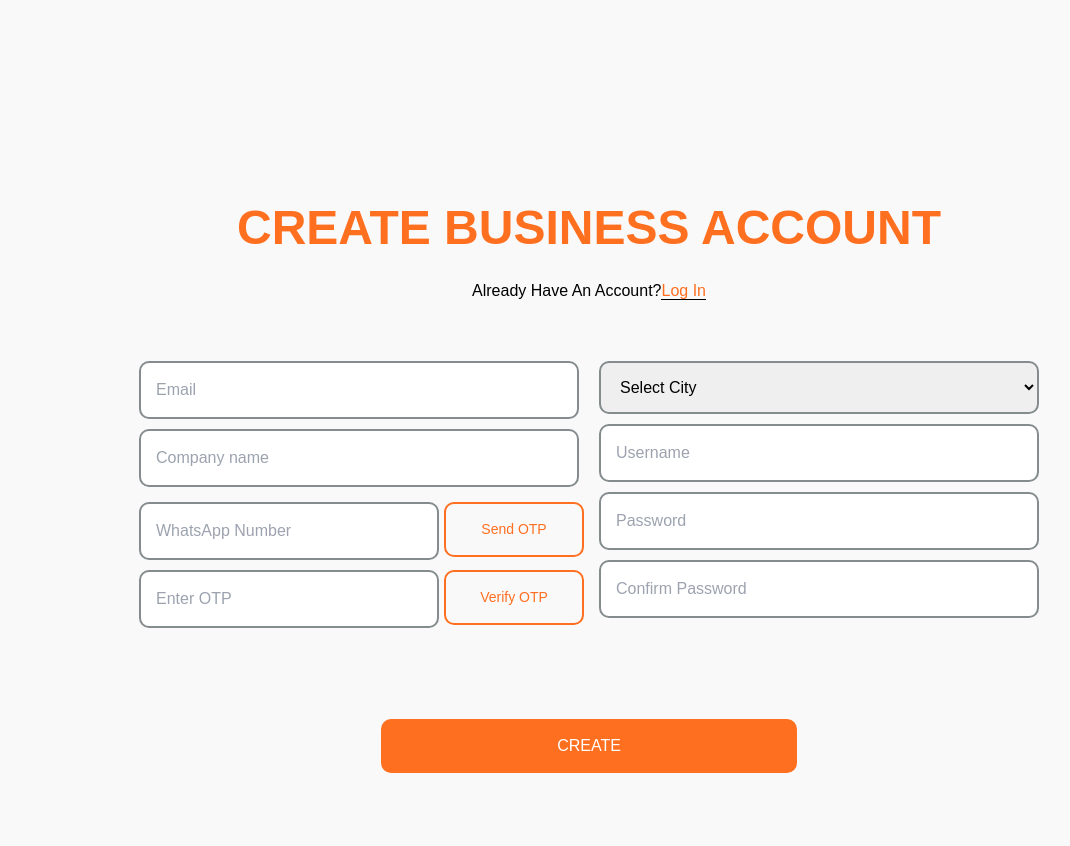
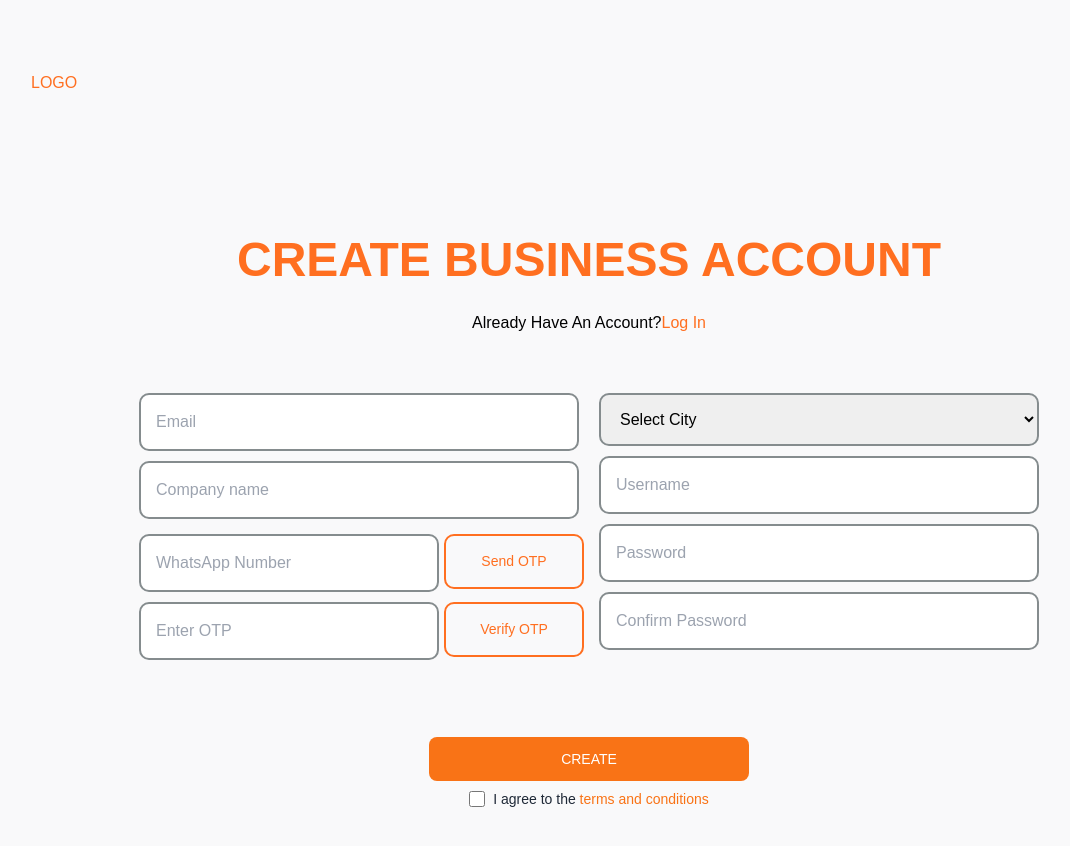
Before and after one commit to xs2hamzashah/7cosmic_frontend, a React (Create React App) app: page /sign-up in a window 1280 px wide. Shown: the top 846 px of the page, without its empty margins (51-1121 px from the left). Built offline with nearby package versions, Linux system fonts and the light colour scheme; what react-toast-notifications would draw is missing.

Commit message:
profile is fixed in dorpdown in navbar, t and c added in the sign up, navbar added in the login and sign up

```diff
--- a/src/CSS/Login.css
+++ b/src/CSS/Login.css
@@ -24,7 +24,7 @@
   text-align: center;
 }
 
-a {
+.login-form a {
   text-transform: capitalize;
   border-bottom: 1px solid #000;
   text-decoration: none;
--- a/src/CSS/Navbar.css
+++ b/src/CSS/Navbar.css
@@ -72,7 +72,7 @@ nav {
   background-color: #ff6f20;
   width: 45px;
   height: 45px;
-  padding:2px;
+  padding: 2px;
   border-radius: 50%;
   border: 2px solid #fff;
   color: #fff;
@@ -157,10 +157,8 @@ nav {
   color: #333;
   transition: background-color 0.2s ease;
 }
-
 /* Non-clickable items (name and email) */
-.dropdown-item:first-child,
-.dropdown-item:nth-child(2) {
+.dropdown-item:nth-child(3) {
   background-color: #f8f8f8;
   color: #666;
   cursor: default;
@@ -169,17 +167,16 @@ nav {
   font-weight: 500;
 }
 
-.dropdown-item:first-child:hover,
-.dropdown-item:nth-child(2):hover {
+.dropdown-item:nth-child(3):hover {
   background-color: #f8f8f8;
 }
 
 /* Clickable items */
-.dropdown-item:not(:first-child):not(:nth-child(2)) {
+.dropdown-item:not(:nth-child(3)) {
   cursor: pointer;
 }
 
-.dropdown-item:not(:first-child):not(:nth-child(2)):hover {
+.dropdown-item:not(:nth-child(3)):hover {
   background-color: #f1f1f1;
   color: #ff6f20;
 }
--- a/src/CSS/SignUp.css
+++ b/src/CSS/SignUp.css
@@ -101,45 +101,12 @@ input:focus {
   margin-top: 5px;
 }
 
-.otp-timer {
-  width: 100%;
-  max-width: 520px;
-  margin: 5.4rem auto;
-  display: flex; /* Use flexbox layout */
-  flex-direction: column; /* Stack items vertically */
-  align-items: center; /* Center items horizontally */
-  justify-content: center; /* Center items vertically */
+.terms-section .error-message {
+  font-size: 1.2vh;
+  color: red;
+  margin-top: 0.5vh;
 }
 
-.otp-timer .timer {
-  margin-bottom: 20px; /* Add space between timer and button */
-}
-
-.otp-timer p {
-  display: inline;
-  font-size: 14px;
-  margin-right: 30px;
-  margin-left: 10px;
-}
-
-.otp-timer a {
-  margin-left: 100px;
-  color: #ff6f20;
-  text-decoration: none;
-}
-
-.otp-timer button {
-  width: 80%; /* Center and make button responsive */
-  border-radius: 10px;
-  background-color: #ff6f20;
-  color: #fff;
-  font-size: 16px;
-  font-weight: 500;
-  text-transform: uppercase;
-  padding: 15px;
-  border: none;
-  text-align: center; /* Center text inside the button */
-}
 .error-message {
   color: red;
   font-size: 11px;
--- a/src/Components/Navbar.js
+++ b/src/Components/Navbar.js
@@ -86,7 +86,11 @@ export default function Navbar({
         </>
       )}
 
-      {!location.pathname.startsWith("/product-detail") && (
+      {!(
+        location.pathname.startsWith("/product-detail") ||
+        location.pathname === "/login" ||
+        location.pathname === "/sign-up"
+      ) && (
         <div className="icon-section">
           {!isLoggedIn ? (
             <p
@@ -113,20 +117,20 @@ export default function Navbar({
               )}
               {isDropdownVisible && (
                 <div className="dropdown-menu">
+                  <p
+                    className="dropdown-item"
+                    onClick={() => {
+                      navigate("/profile");
+                      setIsDropdownVisible(false);
+                    }}
+                    style={{ cursor: "pointer", fontSize: "16px" }}
+                  >
+                    <IonIcon icon={personOutline} /> {companyName}
+                  </p>
                   <div
                     className="dropdown-header"
                     style={{ display: "flex", alignItems: "center" }}
                   >
-                    <p
-                      className="dropdown-item-text"
-                      style={{
-                        fontSize: "20px",
-                        marginRight: "auto",
-                        margin: "20px",
-                      }}
-                    >
-                      {companyName}
-                    </p>
                     <button
                       className="close-button"
                       onClick={() => setIsDropdownVisible(false)}
@@ -144,16 +148,7 @@ export default function Navbar({
                   <p className="dropdown-item" style={{ fontSize: "16px" }}>
                     {sellerEmail}
                   </p>
-                  <p
-                    className="dropdown-item"
-                    onClick={() => {
-                      navigate("/profile");
-                      setIsDropdownVisible(false);
-                    }}
-                    style={{ cursor: "pointer", fontSize: "16px" }}
-                  >
-                    <IonIcon icon={personOutline} /> Profile
-                  </p>
+
                   {location.pathname !== "/seller-analytics" && (
                     <p
                       className="dropdown-item"
--- a/src/Pages/Login.js
+++ b/src/Pages/Login.js
@@ -4,6 +4,7 @@ import { useNavigate } from "react-router-dom";
 import { ProfileContext } from "../context/ProfileContext"; // Import ProfileContex
 import API_BASE_URL from "../config";
 import "../CSS/Login.css";
+import Navbar from "../Components/Navbar";
 
 // Create Axios Instance
 const api = axios.create({
@@ -86,7 +87,9 @@ function Login() {
   };
 
   return (
-    <section id="body" className="login-container">
+    <section id="body">
+      <Navbar />
+      <div className="login-container">
         <div className="login-form">
           <h2>Business Login</h2>
           <p>
@@ -134,6 +137,7 @@ function Login() {
           {error && <p className="login-error">{error}</p>}
           {forgotMessage && <p className="forgot-message">{forgotMessage}</p>}
         </div>
+      </div>
     </section>
   );
 }
--- a/src/Pages/Signup.js
+++ b/src/Pages/Signup.js
@@ -1,8 +1,9 @@
 import React, { useState } from "react";
-import { useNavigate } from "react-router-dom";
+import { NavLink, useNavigate } from "react-router-dom";
 import "../CSS/SignUp.css";
 import API_BASE_URL from "../config";
 import CompanyNameInput from "../Components/CompanyNameInput";
+import Navbar from "../Components/Navbar";
 
 function SignupForm() {
   const [formData, setFormData] = useState({
@@ -23,6 +24,7 @@ function SignupForm() {
   const [errorMessage, setErrorMessage] = useState("");
   const [isOtpButtonDisabled, setIsOtpButtonDisabled] = useState(false);
   const [loading, setLoading] = useState(false); // Loading state
+  const [termsAccepted, setTermsAccepted] = useState(false);
   const navigate = useNavigate();
 
   const handleChange = (e) => {
@@ -33,9 +35,21 @@ function SignupForm() {
     });
   };
 
+  const handleCheckboxChange = (e) => {
+    setTermsAccepted(e.target.checked);
+  };
+
   const handleSendOtp = async () => {
     if (!formData.phoneNumber) {
       alert("Please enter your phone number.");
+      return;
+    }
+
+    // Regular expression for validating phone numbers (basic validation for digits and length)
+    const phoneRegex = /^[0-9]{10}$/; // Assuming a 10-digit phone number format
+
+    if (!phoneRegex.test(formData.phoneNumber)) {
+      alert("Please enter a valid phone number. It should contain 10 digits.");
       return;
     }
 
@@ -142,6 +156,10 @@ function SignupForm() {
       newErrors.otp = "Please verify OTP before signing up.";
     }
 
+    if (!termsAccepted) {
+      newErrors.terms = "You must accept the terms and conditions to proceed.";
+    }
+
     return newErrors;
   };
 
@@ -219,7 +237,9 @@ function SignupForm() {
   };
 
   return (
-    <section className="signup-section">
+    <section>
+      <Navbar />
+      <div className="signup-section">
         <h1>Create Business Account</h1>
         <p>
           Already have an account?
@@ -302,7 +322,9 @@ function SignupForm() {
                 <option value="Karachi">Karachi</option>
                 <option value="Lahore">Lahore</option>
               </select>
-            {errors.city && <div className="error-message">{errors.city}</div>}
+              {errors.city && (
+                <div className="error-message">{errors.city}</div>
+              )}
               <input
                 type="text"
                 placeholder="Username"
@@ -336,46 +358,73 @@ function SignupForm() {
             </div>
           </div>
 
-        <div className="otp-timer">
-          {showTimer && ( // Conditionally show the timer
-            <div className="timer">
-              <p>
-                Time remaining:
+          <div className="otp-timer w-full max-w-md mx-auto flex flex-col items-center p-4">
+            {/* Timer Section */}
+            {showTimer && (
+              <div className="flex items-center justify-center w-full">
+                <p className="text-sm">
+                  Time remaining:{" "}
                   {timer > 0
-                  ? `00:${timer.toString().padStart(2, "0")}` // Format timer
+                    ? `00:${timer.toString().padStart(2, "0")}`
                     : "Expired"}
                 </p>
-              {timer === 0 && ( // Show resend OTP link after timer expires
-                <p>
-                  <a onClick={handleSendOtp} style={{ cursor: "pointer" }}>
+                {timer === 0 && (
+                  <a
+                    onClick={handleSendOtp}
+                    className="text-orange-500 cursor-pointer hover:underline ml-2"
+                  >
                     Resend OTP
                   </a>
-                </p>
                 )}
               </div>
             )}
 
-          {/* <div className="timer">
-            <p>
-              Time remaining:
-              {timer > 0
-                ? `00:${timer.toString().padStart(2, "0")}` // Format timer
-                : "Expired"}
-            </p>
-
-            <p>
-              <a onClick={handleSendOtp} style={{ cursor: "pointer" }}>
-                Resend OTP
-              </a>
-            </p>
-          </div> */}
-          <button type="submit" disabled={loading}>
+            {/* Button Section */}
+            <div className="w-full flex justify-center mt-2">
+              <button
+                type="submit"
+                disabled={loading}
+                className={`w-full max-w-xs rounded-lg bg-orange-500 text-white text-sm font-medium uppercase py-3 ${
+                  loading
+                    ? "bg-gray-400 cursor-not-allowed"
+                    : "hover:bg-orange-600"
+                }`}
+              >
                 {loading ? "Processing..." : "Create"}
               </button>
             </div>
+
+            {/* Terms Section */}
+            <div className="terms-section flex items-center gap-2 mt-2 w-full justify-center">
+              <input
+                type="checkbox"
+                checked={termsAccepted}
+                onChange={handleCheckboxChange}
+                className="w-4 h-4 accent-orange-500 border-gray-400 cursor-pointer"
+              />
+              <label className="text-sm text-gray-800">
+                I agree to the{" "}
+                <a
+                  href="/terms-and-conditions"
+                  target="_blank"
+                  rel="noopener noreferrer"
+                  className="text-orange-500 no-underline hover:underline"
+                >
+                  terms and conditions
+                </a>
+              </label>
+              {errors.terms && (
+                <span className="text-xs text-red-500 ml-2">
+                  {errors.terms}
+                </span>
+              )}
+            </div>
+          </div>
+
           {errorMessage && <p className="error-message">{errorMessage}</p>}
           {errorMessage && <p className="error-message">{errorMessage}</p>}
         </form>
+      </div>
     </section>
   );
 }
```
Lines whose indentation alone changed are shown as unchanged.
